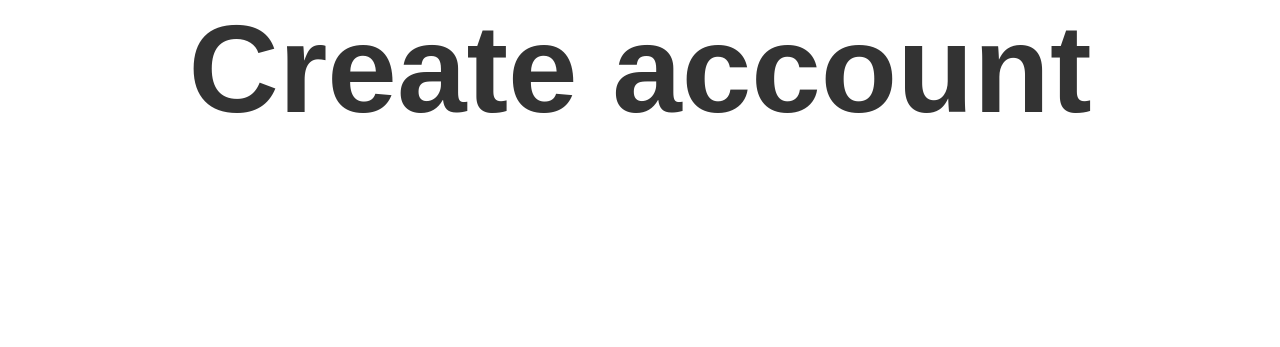
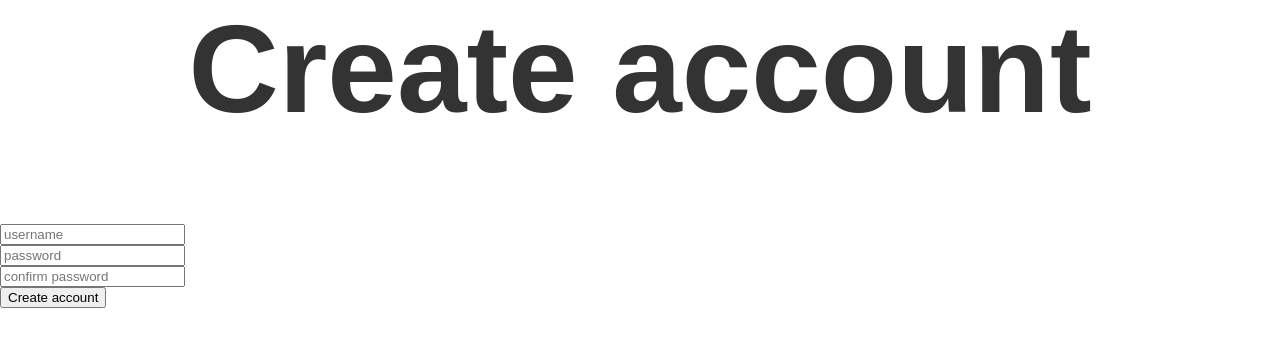
Before and after one commit to AJVEATS/WP_Assignment, a PHP site: page /createAccount.php in a window 1280 px wide. Shown: the part 263-610 px from the top of the page. Run offline with PHP 8.4, Linux system fonts and the light colour scheme.

Commit message:
Started on the login for user in the index.php and create account in newUser.php. - Created login.php for the login service - Created newUser.php for the create account service - Added create account forms in createAccount.php

```diff
--- a/createAccount.php
+++ b/createAccount.php
@@ -21,5 +21,13 @@
             </div>
         </div>
         <h1>Create account</h1>
+        <div class="newUser" id="newUser">
+            <form action="newUser.php" method="POST">
+                <input type="text" name="newUsername" placeholder="username"><br>
+                <input type="password" name="newPassword" placeholder="password"><br>
+                <input type="password" name="newPasswordConfirm" placeholder="confirm password"><br>
+                <button type="submit" name="newUser" value="submit">Create account</button>
+            </form>
+        </div>
     </body>
 </html>
--- a/index.php
+++ b/index.php
@@ -10,10 +10,10 @@
             <a href="index.php" class="active">Home</a>
             <a href="about.php" class="active">About us</a>
             <div class="loginContainer">
-                <form action="login.php">
+                <form action="login.php" method="POST">
                     <input type="text" placeholder="Username" name="username">
                     <input type="text" placeholder="Password" name="password">
-                    <button type="submit">Login</button>
+                    <button type="submit" name="userLogin" value="submit">Login</button>
                 </form>
             </div>
         </div>
--- /dev/null
+++ b/login.php
@@ -0,0 +1,6 @@
+<?php
+    if (isset($_POST['userLogin'])) {
+        $username = $_POST['username'];
+        $password = $_POST['password'];
+        echo "<p>Username: ".$username."<br> Password: ".$password."</p>";
+    }
```
Also changed, not shown: newUser.php (added, +11 -0 lines).
